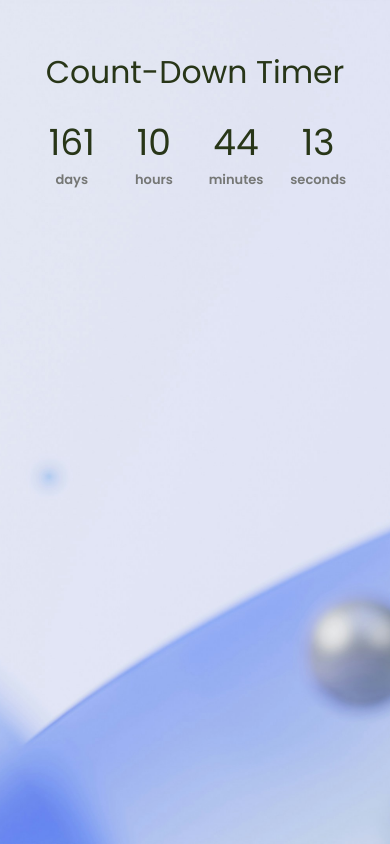
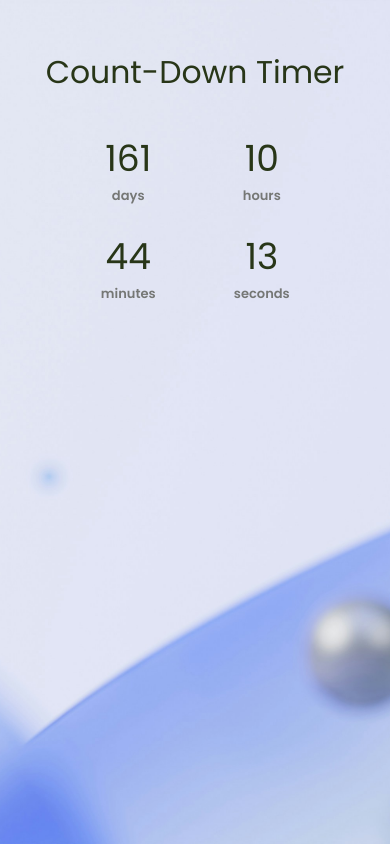
Before and after one commit to ShohbozKurbonbekov/countDown-timer, a plain HTML site: page index.html in a window 390 px wide. Drawn offline with Linux system fonts and the light colour scheme.

Commit message:
Update styles.css

```diff
--- a/main-sources/styles.css
+++ b/main-sources/styles.css
@@ -77,6 +77,7 @@ span {
     padding: 0 4rem;
   }
 }
+
 @media screen and (max-width: 500px) {
   html {
     font-size: 48%;
@@ -84,5 +85,9 @@ span {
   main {
     padding: 0 4rem;
   }
-   grid-template-columns: repeat(2, 1fr);
+  .countDown-container {
+    grid-template-columns: repeat(2, 1fr);
+    row-gap: 3rem;
+    padding: 4rem;
+  }
 }
```
